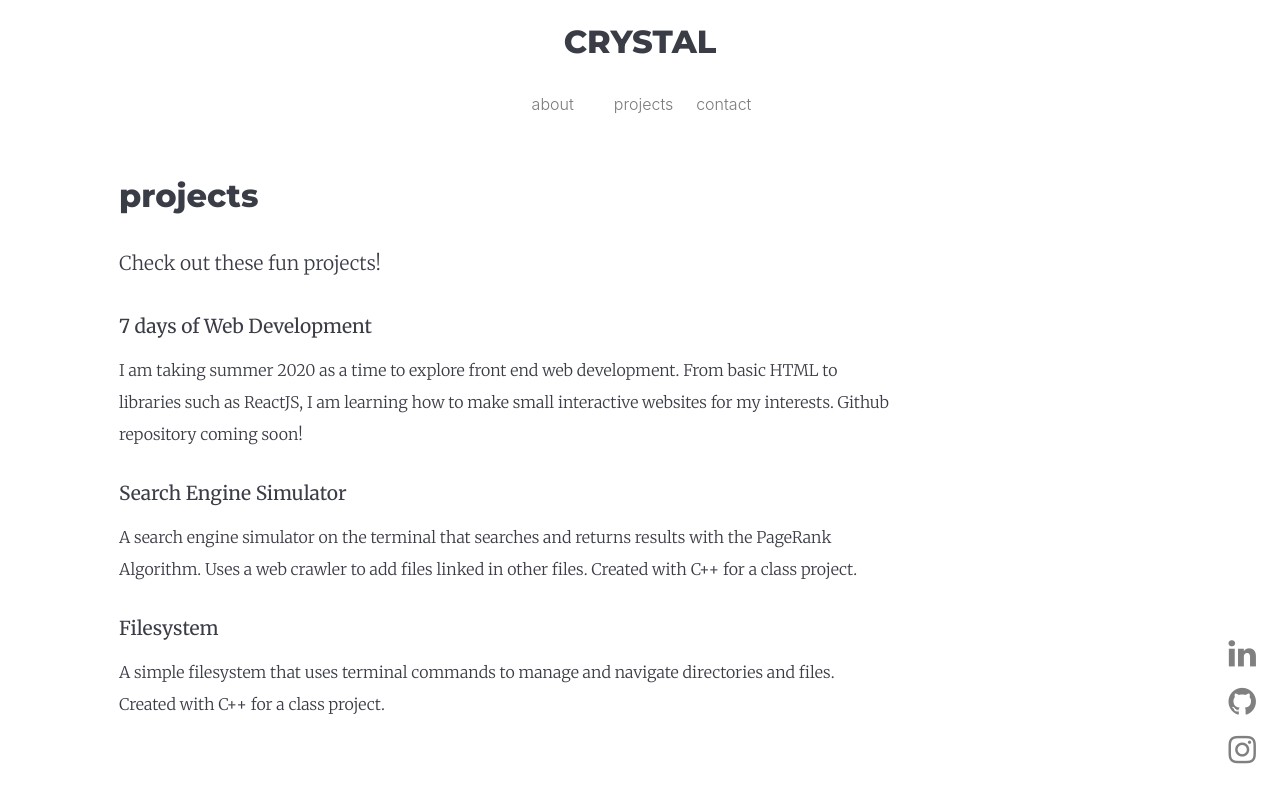
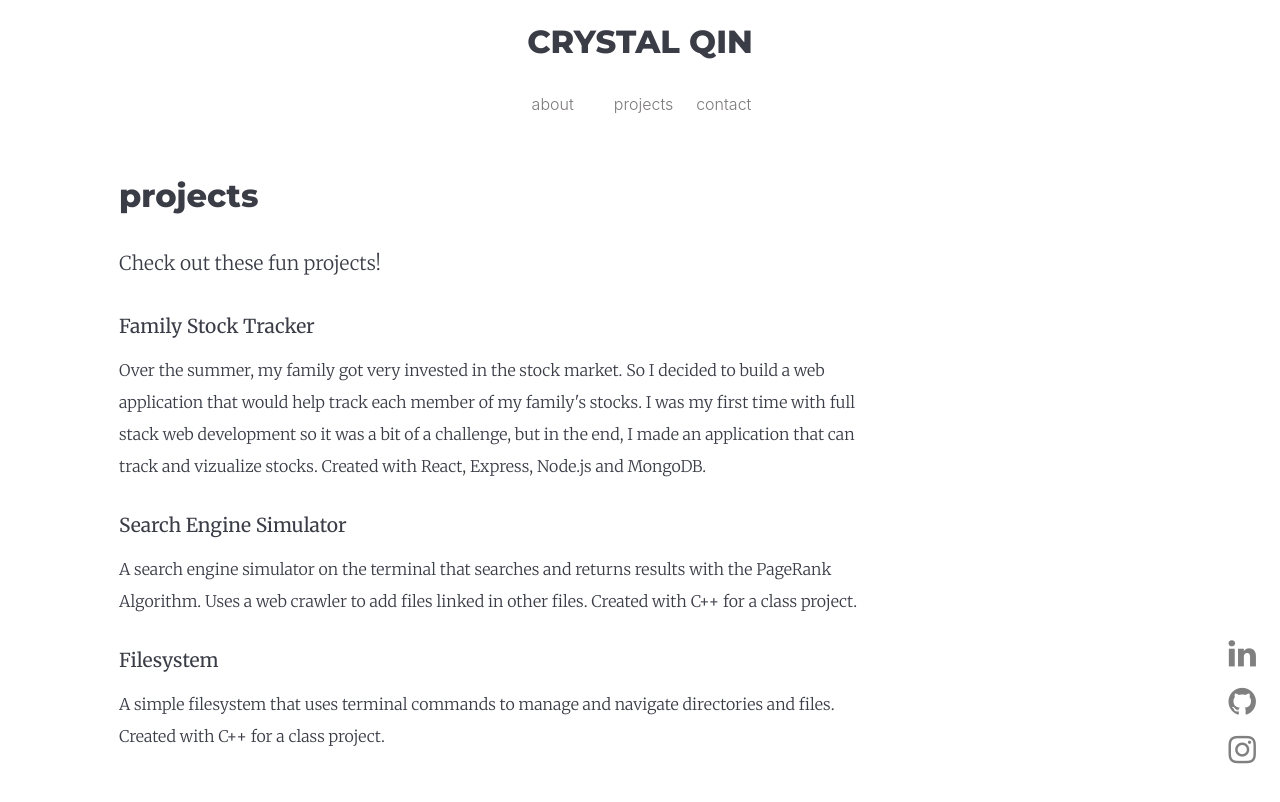
Before and after one commit to qincrystal/qincrystal.github.io, a React (Create React App) app: page /projects in a window 1280 px wide. Shown: the top 802 px of the page. Built offline with nearby package versions, Linux system fonts and the light colour scheme.

Commit message:
changed projects

```diff
--- a/src/App.js
+++ b/src/App.js
@@ -27,7 +27,7 @@ function App() {
                   href="#"
                   id="name"
                 >
-                  CRYSTAL
+                  CRYSTAL QIN
                 </Link>
               </nav>
               <div className=" d-flex justify-content-center">
--- a/src/projects.jsx
+++ b/src/projects.jsx
@@ -17,12 +17,15 @@ class Projects extends Component {
           </div>
           <div className="row m-md-2">
             <div className="col-8 merriweather weight300 h2 black fontSizeSmall">
-              <p className="weight500">7 days of Web Development</p>
+              <p className="weight500">Family Stock Tracker</p>
               <p className="lineHeightDouble size12">
-                I am taking summer 2020 as a time to explore front end web
-                development. From basic HTML to libraries such as ReactJS, I am
-                learning how to make small interactive websites for my
-                interests. Github repository coming soon!
+                Over the summer, my family got very invested in the stock
+                market. So I decided to build a web application that would help
+                track each member of my family's stocks. I was my first time
+                with full stack web development so it was a bit of a challenge,
+                but in the end, I made an application that can track and
+                vizualize stocks. Created with React, Express, Node.js and
+                MongoDB.
               </p>
             </div>
           </div>
```
